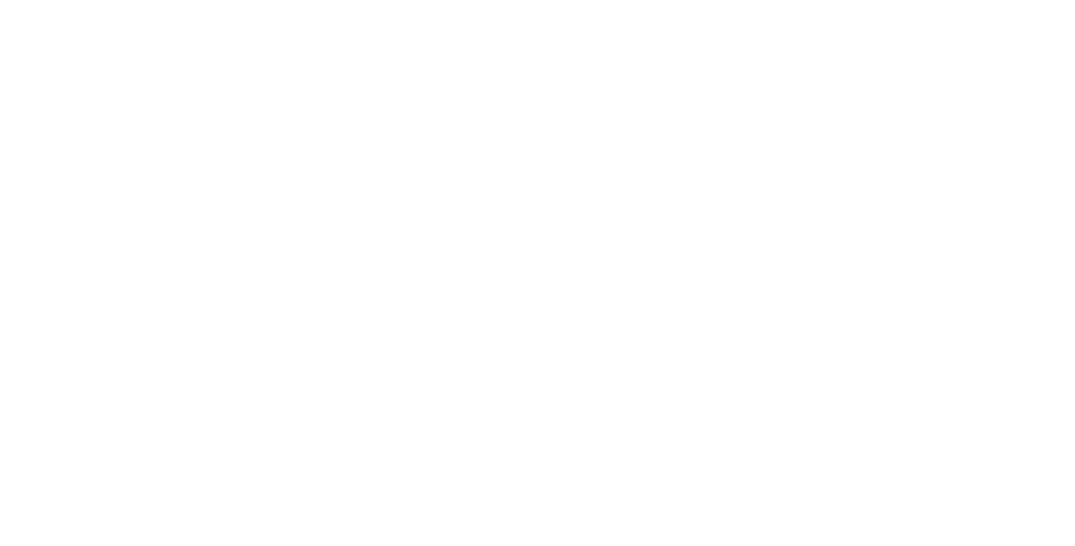
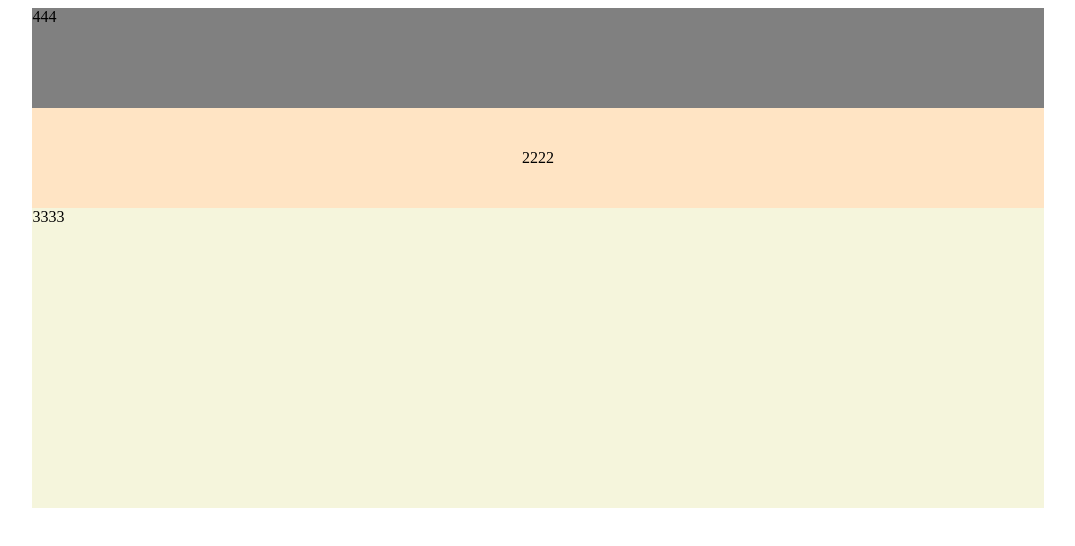
Before and after one commit to huqinqin/blogmall, a Vue app: page /home in a window 1280 px wide. Shown: the top 546 px of the page, without its empty margins (102-1177 px from the left). Built offline with nearby package versions, Linux system fonts and the light colour scheme.

Commit message:
页面的路由配置

```diff
--- a/src/layout/main1.vue
+++ b/src/layout/main1.vue
@@ -4,8 +4,9 @@
             <blog-head class="bloghead"></blog-head>
         </div>
         <main class="mainarea">
-            <blog-aside class="asidearea"></blog-aside>
-            <blog-contain class="containarea"></blog-contain>
+            <router-view></router-view>
+            <!--<blog-aside class="asidearea"></blog-aside>
+            <blog-contain class="containarea"></blog-contain>-->
         </main>
         <footer>
             <blog-footer class="footerarea"></blog-footer>
@@ -46,7 +47,9 @@
            display: flex;
            align-items: center;
            justify-content: center;
-           .asidearea{
+           min-height: 100px;
+           background-color: bisque;
+           /*.asidearea{
                flex: 0 0 200px;
                width: 200px;
                height: 200px;
@@ -57,7 +60,7 @@
                margin-left: 10px;
                height: 400px;
                background-color: chartreuse;
-           }
+           }*/
        }
        .footerarea{
            width: 100%;
--- a/src/router.js
+++ b/src/router.js
@@ -1,6 +1,7 @@
 import Vue from 'vue'
 import Router from 'vue-router'
 import mainContent from '@/layout/main1.vue'
+import blogContain from '@/layout/components/blogContain'
 
 Vue.use(Router)
 
@@ -10,8 +11,12 @@
   routes: [
     {
       path: '/',
+      redirect:'/home',
       name: 'mainContent',
-      component: mainContent
+      component: mainContent,
+      children: [
+            {path:'/home',name:'home',component:blogContain}
+        ]
     }
   ]
 })
```
